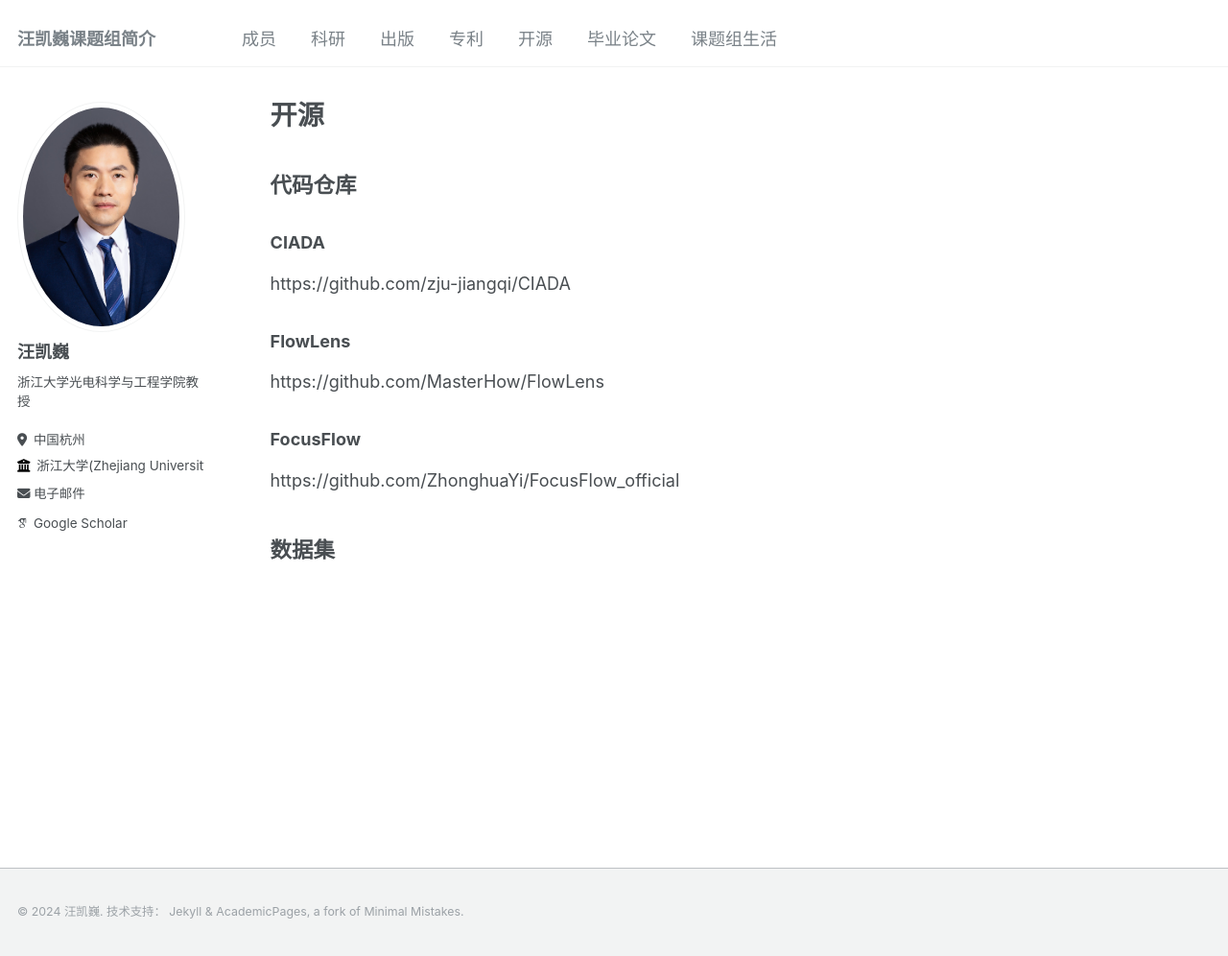
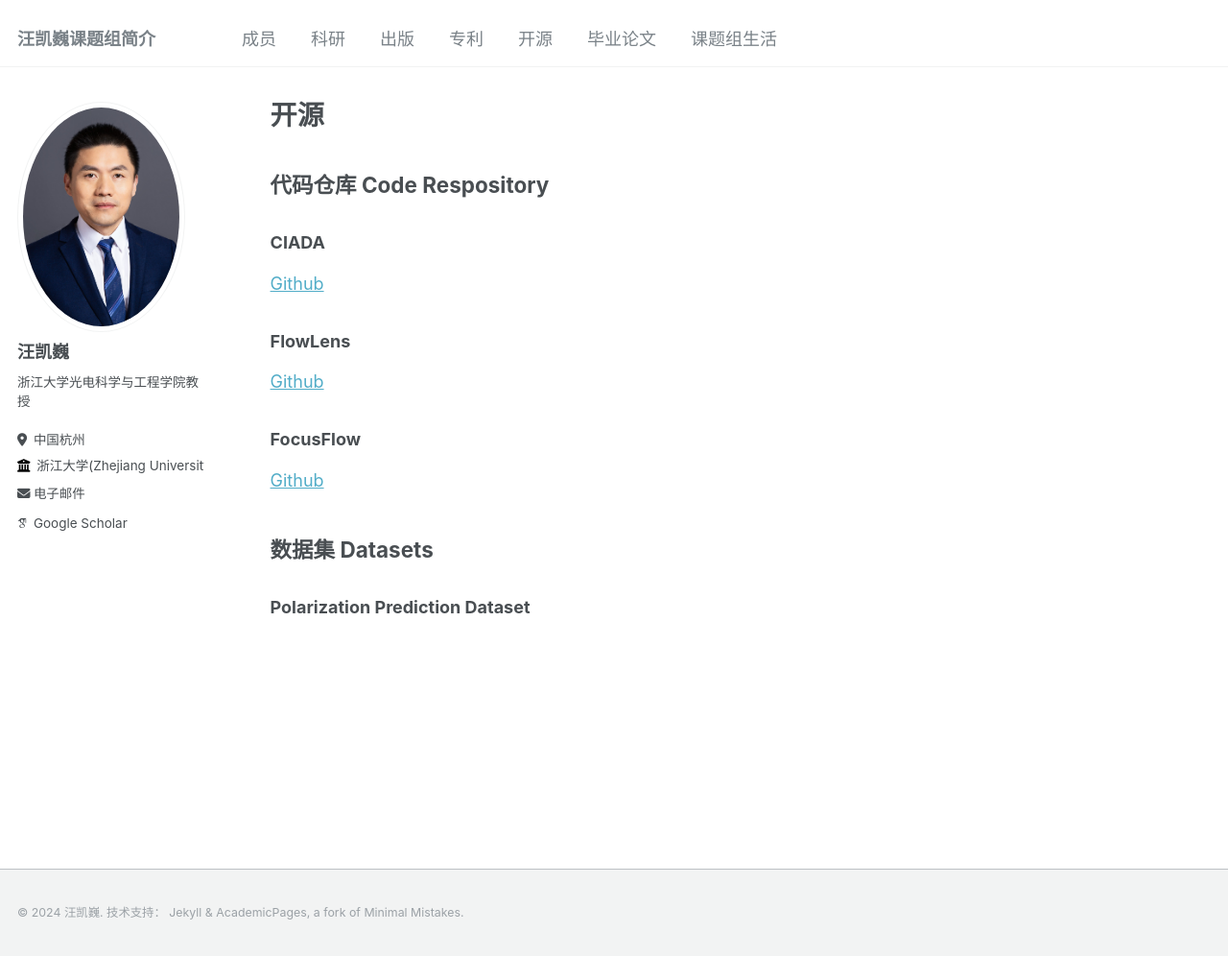
Before and after one commit to ZJUoptlab304/ZJUoptlab304.github.io, a Jekyll site: the page built from _pages/open-source.md, in a window 1280 px wide and 996 px high. Shown: the whole window at 96% size. Built offline with Jekyll 4.4.1, drawn with Linux system fonts in a browser that asks for light colours; some web fonts are replaced.

Commit message:
update open sourse link

```diff
--- a/_pages/open-source.md
+++ b/_pages/open-source.md
@@ -6,15 +6,17 @@ author_profile: true
 ---
 
 
-## 代码仓库
+## 代码仓库 Code Respository
 
 ### CIADA
-https://github.com/zju-jiangqi/CIADA
+[Github](https://github.com/zju-jiangqi/CIADA)
 
 ### FlowLens
-https://github.com/MasterHow/FlowLens
+[Github](https://github.com/MasterHow/FlowLens)
 
 ### FocusFlow
-https://github.com/ZhonghuaYi/FocusFlow_official
+[Github](https://github.com/ZhonghuaYi/FocusFlow_official)
 
-## 数据集
+## 数据集 Datasets
+
+### Polarization Prediction Dataset
```
Also changed, not shown: 2 other files.
